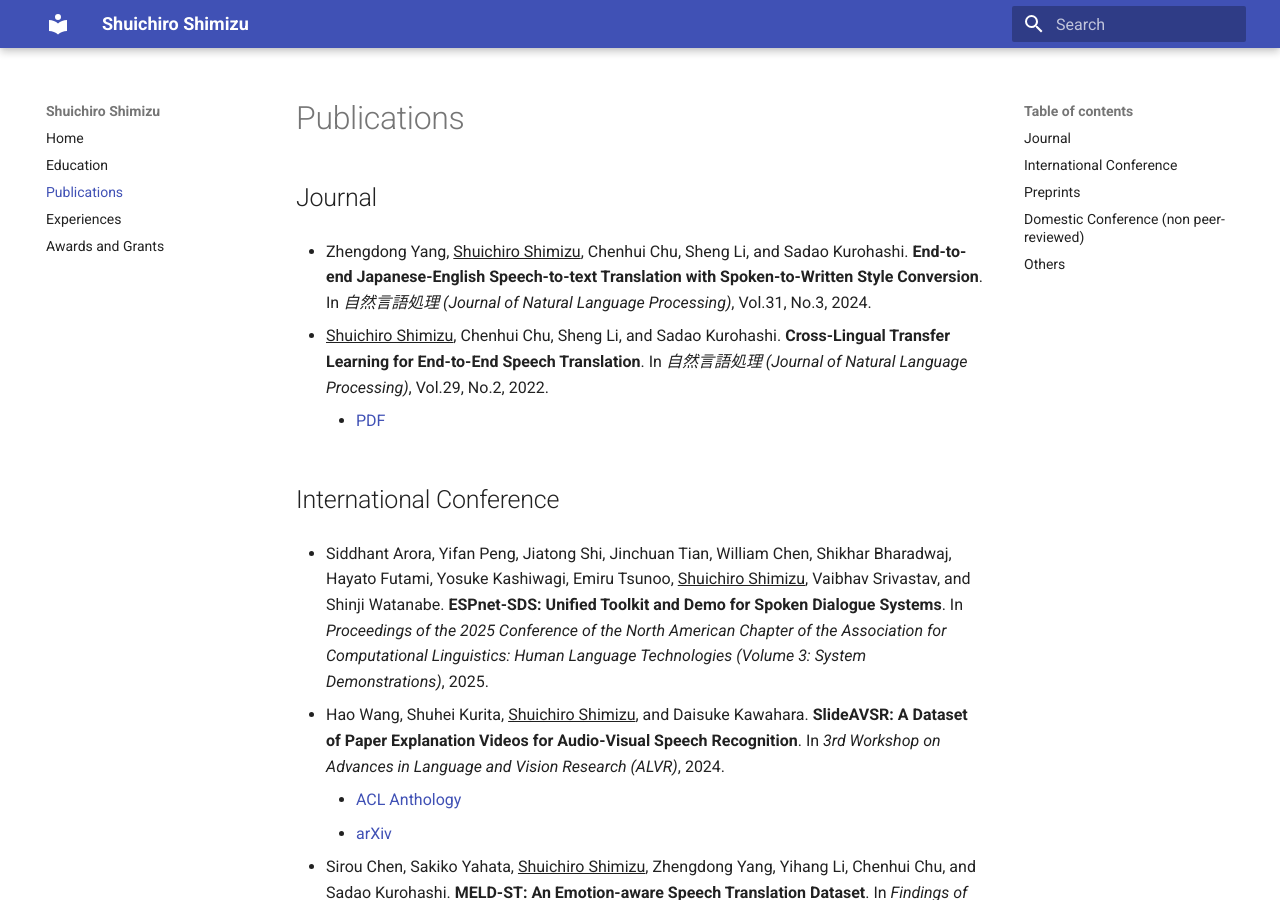
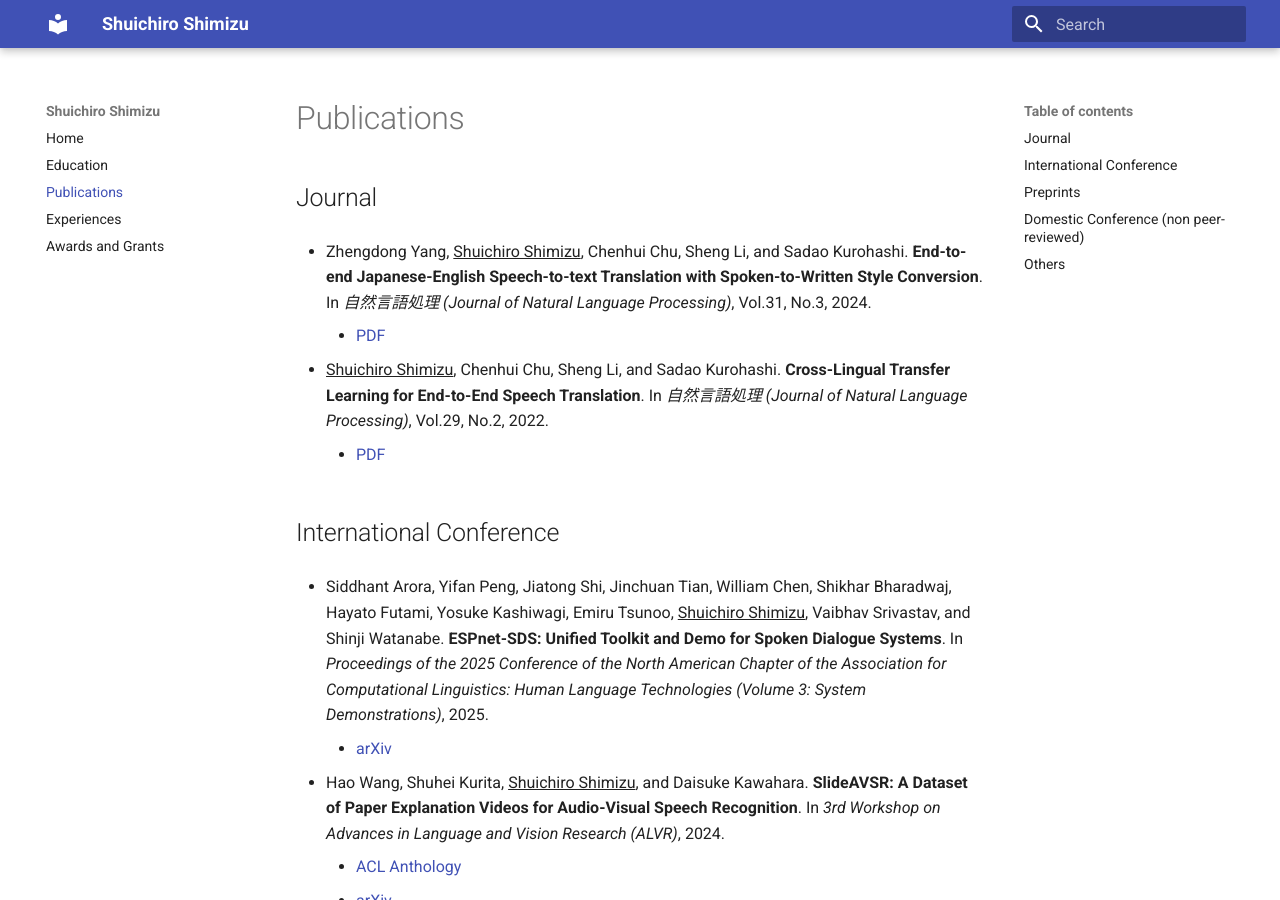
Before and after one commit to cromz22/cromz22.github.io, an MkDocs documentation site: the page built from docs/publications.md, in a window 1280 px wide and 900 px high. Built offline with MkDocs 1.6.1 and Material for MkDocs 9.7.7, drawn with Linux system fonts in a browser that asks for light colours.

Commit message:
update publications

```diff
--- a/docs/publications.md
+++ b/docs/publications.md
@@ -4,17 +4,19 @@
 - Zhengdong Yang, <u>Shuichiro Shimizu</u>, Chenhui Chu, Sheng Li, and Sadao Kurohashi.
   **End-to-end Japanese-English Speech-to-text Translation with Spoken-to-Written Style Conversion**.
   In _自然言語処理 (Journal of Natural Language Processing)_, Vol.31, No.3, 2024.
+    - [PDF](https://www.jstage.jst.go.jp/article/jnlp/31/3/31_935/_pdf)
 
 - <u>Shuichiro Shimizu</u>, Chenhui Chu, Sheng Li, and Sadao Kurohashi.
   **Cross-Lingual Transfer Learning for End-to-End Speech Translation**.
   In _自然言語処理 (Journal of Natural Language Processing)_, Vol.29, No.2, 2022.
-    - [PDF](https://www.jstage.jst.go.jp/article/jnlp/29/2/29_611/_pdf/-char/ja)
+    - [PDF](https://www.jstage.jst.go.jp/article/jnlp/29/2/29_611/_pdf/)
 
 ## International Conference
 
 - Siddhant Arora, Yifan Peng, Jiatong Shi, Jinchuan Tian, William Chen, Shikhar Bharadwaj, Hayato Futami, Yosuke Kashiwagi, Emiru Tsunoo, <u>Shuichiro Shimizu</u>, Vaibhav Srivastav, and Shinji Watanabe.
   **ESPnet-SDS: Unified Toolkit and Demo for Spoken Dialogue Systems**.
   In _Proceedings of the 2025 Conference of the North American Chapter of the Association for Computational Linguistics: Human Language Technologies (Volume 3: System Demonstrations)_, 2025.
+    - [arXiv](https://arxiv.org/abs/2503.08533)
 
 - Hao Wang, Shuhei Kurita, <u>Shuichiro Shimizu</u>, and Daisuke Kawahara.
   **SlideAVSR: A Dataset of Paper Explanation Videos for Audio-Visual Speech Recognition**.
```
